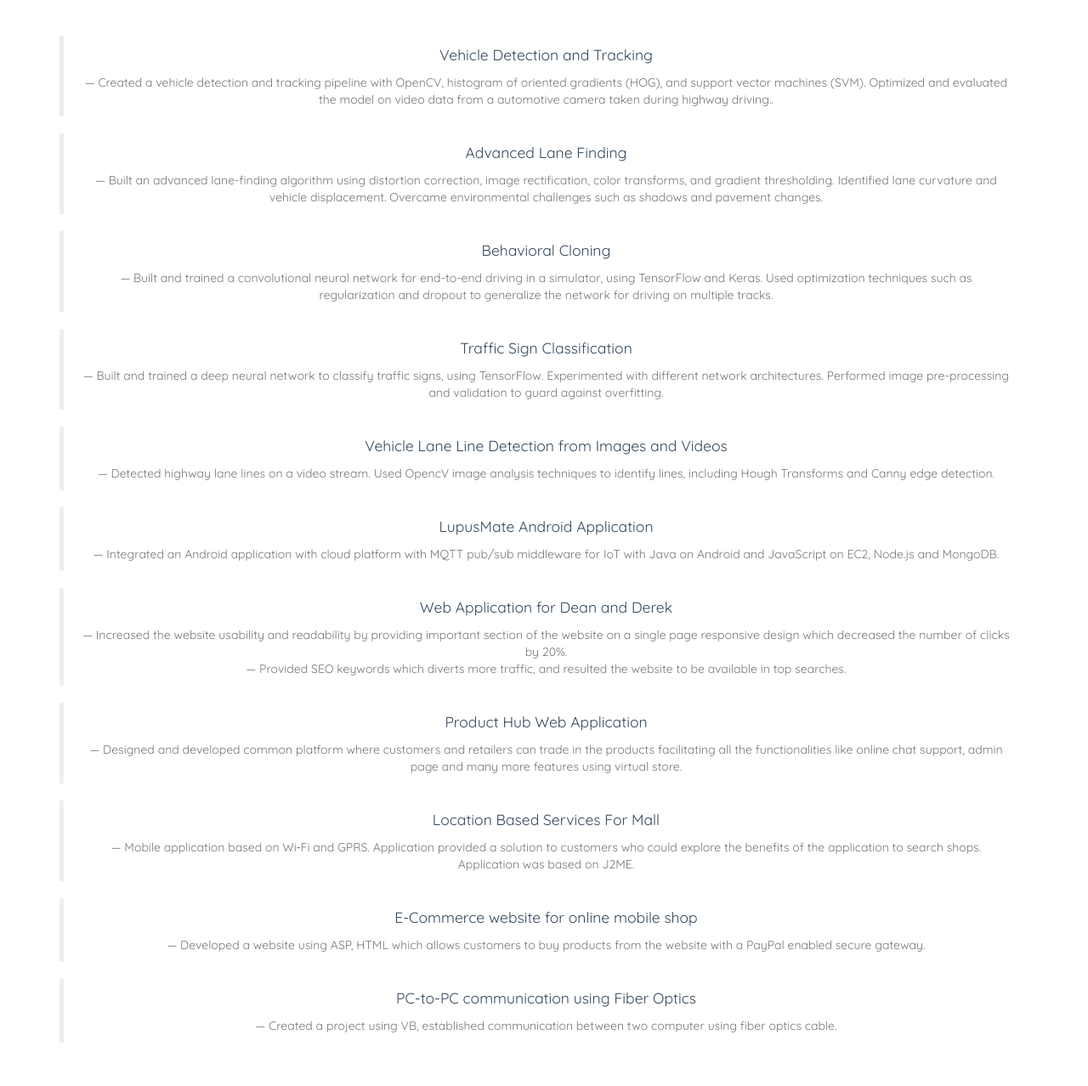
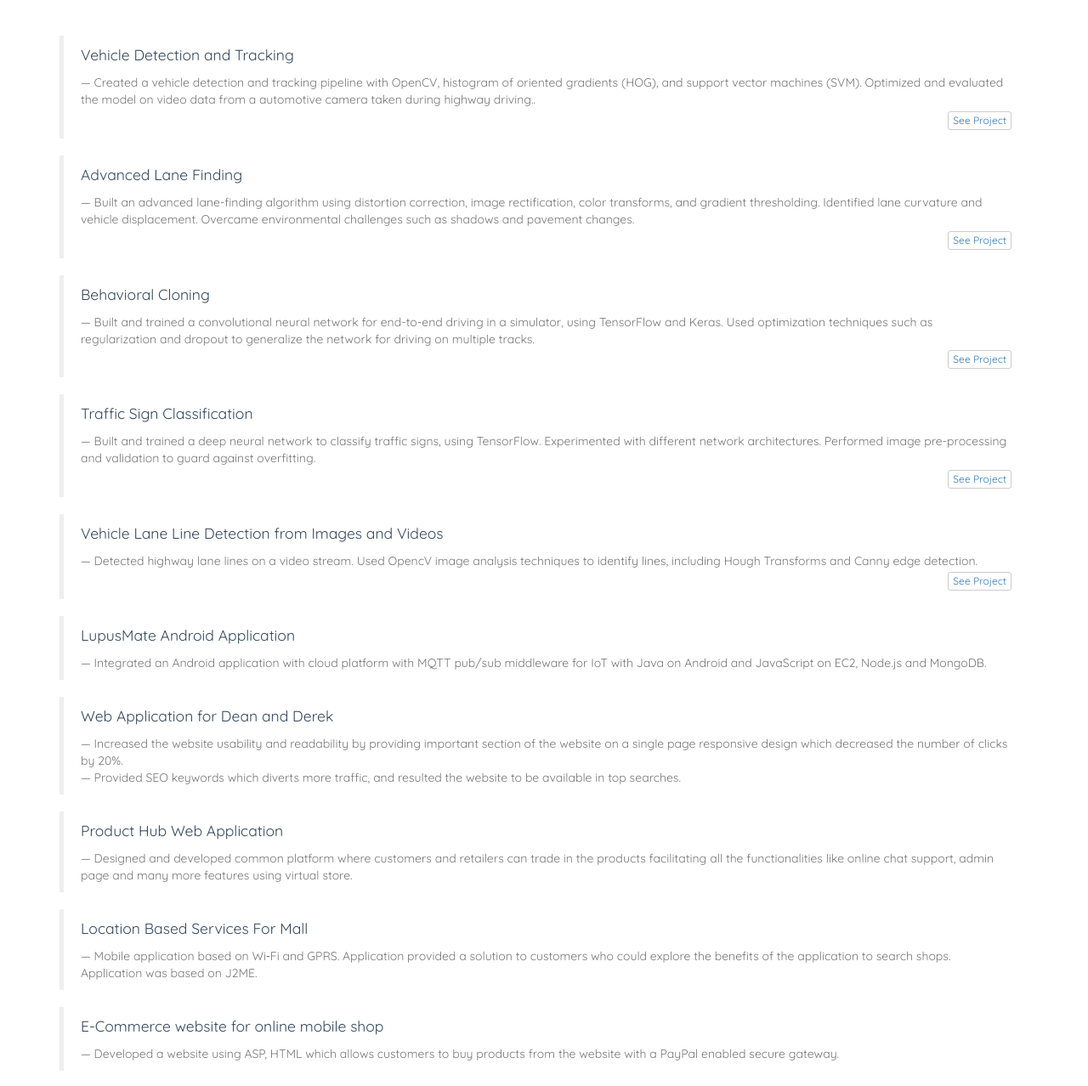
Before and after one commit to krunalpc/krunalpc.github.io, a plain HTML site: page index.html in a window 1280 px wide. Shown: the part 1080-2358 px from the top of the page at 85% size. Drawn offline with nearby package versions, Linux system fonts and the light colour scheme.

Commit message:
Add files via upload

```diff
--- a/index.html
+++ b/index.html
@@ -106,59 +106,64 @@
 
         <div class="container">
 
-			<blockquote>
+			<blockquote class='text-left'>
             	<p>Vehicle Detection and Tracking</p>
             	<footer>Created a vehicle detection and tracking pipeline with OpenCV, histogram of oriented gradients (HOG), and support vector machines (SVM). Optimized and evaluated the model on video data from a automotive camera taken during highway driving..</footer>
+                <p class="text-right"><button type="button" class="btn btn-default btn-xs"><a href="https://github.com/krunalpc/Self-Driving_Car_Engineer/tree/master/Vehicle%20Detection%20and%20Tracking">See Project</a></button></p>
  			</blockquote>
 
-            <blockquote>
+            <blockquote class='text-left'>
             	<p>Advanced Lane Finding</p>
             	<footer>Built an advanced lane-finding algorithm using distortion correction, image rectification, color transforms, and gradient thresholding. Identified lane curvature and vehicle displacement. Overcame environmental challenges such as shadows and pavement changes.</footer>
+                <p class="text-right"><button type="button" class="btn btn-default btn-xs"><a href="https://github.com/krunalpc/Self-Driving_Car_Engineer/tree/master/Advanced%20Lane%20Finding">See Project</a></button></p>
  			</blockquote>
 
-            <blockquote>
+            <blockquote class='text-left'>
             	<p>Behavioral Cloning</p>
             	<footer>Built and trained a convolutional neural network for end-to-end driving in a simulator, using TensorFlow and Keras. Used optimization techniques such as regularization and dropout to generalize the network for driving on multiple tracks.</footer>
+                <p class="text-right"><button type="button" class="btn btn-default btn-xs"><a href="https://github.com/krunalpc/Self-Driving_Car_Engineer/tree/master/Use%20Deep%20Learning%20to%20Clone%20Driving%20Behavior">See Project</a></button></p>
                 </blockquote>
 
-            <blockquote>
+            <blockquote class='text-left'>
             	<p>Traffic Sign Classification</p>
             	<footer>Built and trained a deep neural network to classify traffic signs, using TensorFlow. Experimented with different network architectures. Performed image pre-processing and validation to guard against overfitting.</footer>
+                <p class="text-right"><button type="button" class="btn btn-default btn-xs"><a href="https://github.com/krunalpc/Self-Driving_Car_Engineer/tree/master/Traffic%20Sign%20Recognition%20Classifier">See Project</a></button></p>
  			</blockquote>
 
-			<blockquote>
+			<blockquote class='text-left'>
             	<p>Vehicle Lane Line Detection from Images and Videos</p>
             	<footer>Detected highway lane lines on a video stream. Used OpencV image analysis techniques to identify lines, including Hough Transforms and Canny edge detection.</footer>
+                <p class="text-right"><button type="button" class="btn btn-default btn-xs"><a href="https://github.com/krunalpc/Self-Driving_Car_Engineer/tree/master/Finding%20Lane%20Lines%20on%20the%20Road">See Project</a></button></p>
  			</blockquote>
 
-          <blockquote>
+          <blockquote class='text-left'>
             <p>LupusMate Android Application</p>
             <footer>Integrated an Android application with cloud platform with MQTT pub/sub middleware for IoT with Java on Android and
           JavaScript on EC2, Node.js and MongoDB.</footer>
           </blockquote>
 
-          <blockquote>
+          <blockquote class='text-left'>
             <p>Web Application for Dean and Derek</p>
             <footer>Increased the website usability and readability by providing important section of the website on a single page responsive design which decreased the number of clicks by 20%.</footer>
             <footer>Provided SEO keywords which diverts more traffic, and resulted the website to be available in top searches.</footer>
           </blockquote>
 
-          <blockquote>
+          <blockquote class='text-left'>
             <p>Product Hub Web Application</p>
             <footer>Designed and developed common platform where customers and retailers can trade in the products facilitating all the functionalities like online chat support, admin page and many more features using virtual store.</footer>
           </blockquote>
 
-          <blockquote>
+          <blockquote class='text-left'>
             <p>Location Based Services For Mall</p>
             <footer>Mobile application based on Wi‐Fi and GPRS. Application provided a solution to customers who could explore the benefits of the application to search shops. Application was based on J2ME.</footer>
           </blockquote>
 
-          <blockquote>
+          <blockquote class='text-left'>
             <p>E-Commerce website for online mobile shop</p>
             <footer>Developed a website using ASP, HTML which allows customers to buy products from the website with a PayPal enabled secure gateway.</footer>
           </blockquote>
 
-          <blockquote>
+          <blockquote class='text-left'>
             <p>PC-to-PC communication using Fiber Optics</p>
             <footer>Created a project using VB, established communication between two computer using fiber optics cable.</footer>
           </blockquote>
@@ -166,6 +171,7 @@
         </div><!-- container -->
 
       </section>
+
 
       <section id="experience" class='text-center padding'>
 
```
Lines whose indentation alone changed are shown as unchanged.
